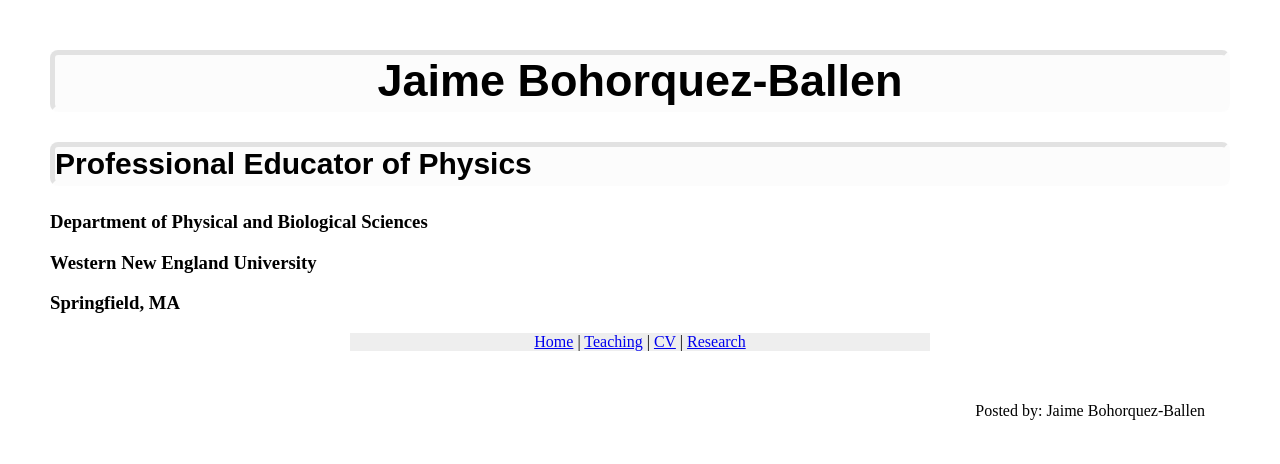
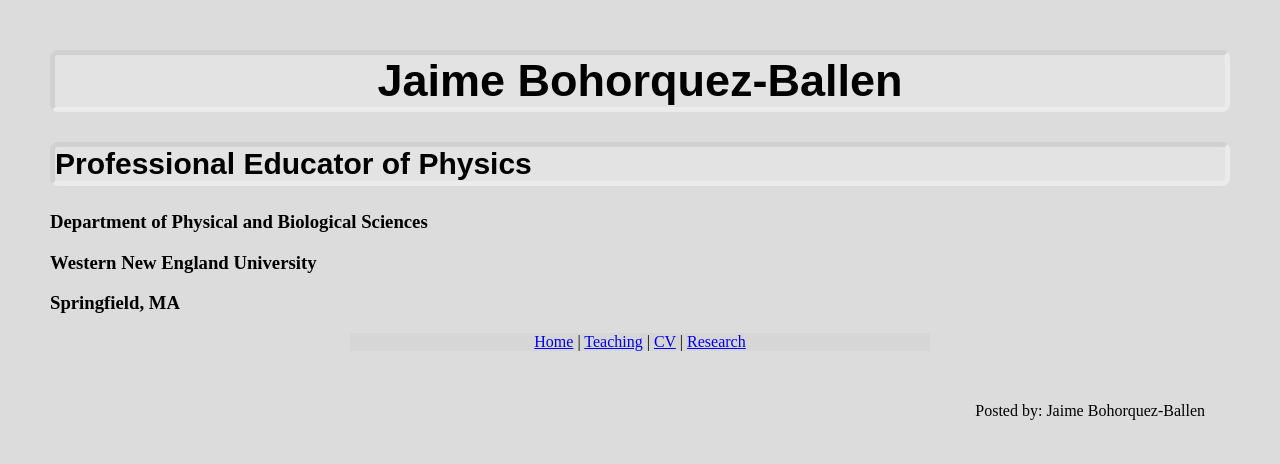
Before and after one commit to jabohorq/webpage_test, a plain HTML site: page index.html in a window 1280 px wide. Drawn offline with nearby package versions, Linux system fonts and the light colour scheme; some packages are replaced by stand-ins of ours.

Commit message:
Update style.css

```diff
--- a/style.css
+++ b/style.css
@@ -1,8 +1,8 @@
 body {
-    // background-color:rgb(220, 220, 220);
+     background-color:rgb(220, 220, 220);
     // background-image: url(spider.png);
     // background-repeat: no-repeat;
-    // background-position: right top;
+     background-position: right top;
     // background-size: 500px;
     /* top right bottom left */
     margin: 50px;
```
